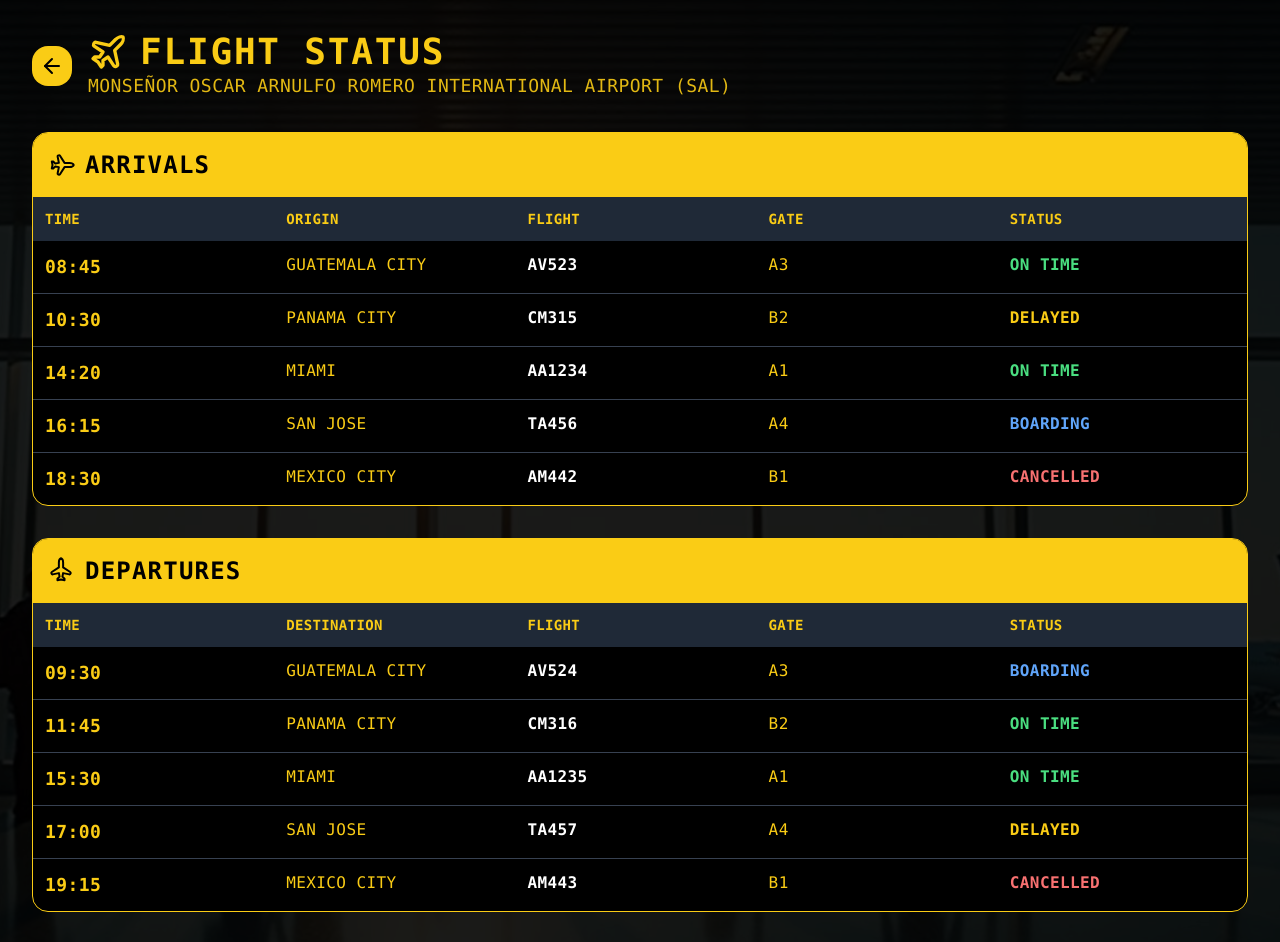
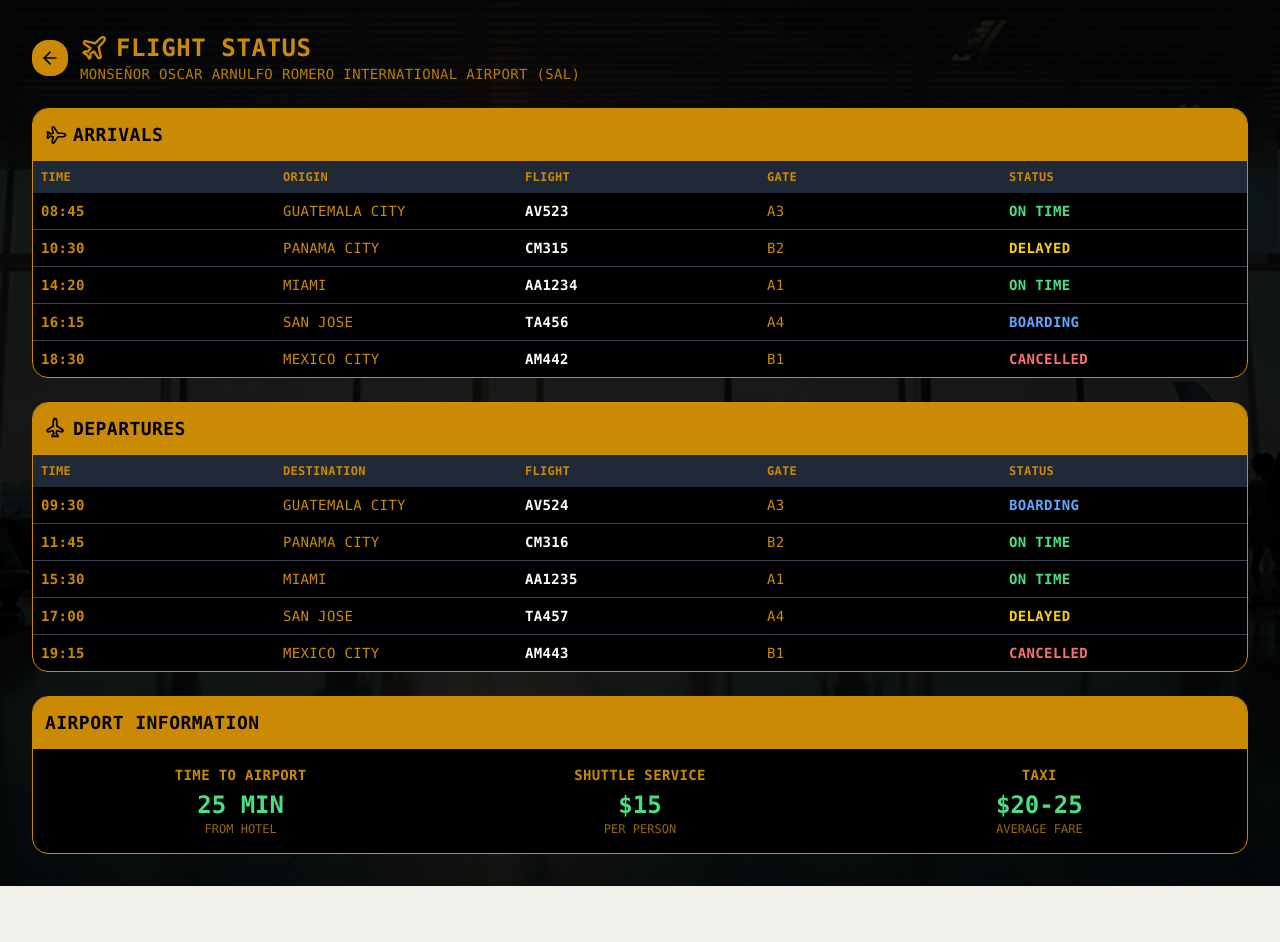
Before and after one commit to carlospena11/tv-app-builder, a React (Vite) app: page /flight-status in a window 1280 px wide. Shown: the top 942 px of the page. After the commit the page ends 886 px from the top, so only its background shows below. Built offline with nearby package versions, Linux system fonts and the light colour scheme.

Commit message:
Adjust flight status yellow
Reduce the intensity and size of the yellow color on the flight status page.

```diff
--- a/src/pages/FlightStatus.tsx
+++ b/src/pages/FlightStatus.tsx
@@ -116,34 +116,34 @@ const FlightStatus = () => {
 
       <div className="relative z-10 p-8 font-mono">
         {/* Header */}
-        <div className="flex items-center gap-4 mb-8">
+        <div className="flex items-center gap-3 mb-6">
           <button
             onClick={() => navigate("/")}
-            className="p-2 bg-yellow-400 text-black rounded-lg hover:bg-yellow-300 transition-colors"
+            className="p-2 bg-yellow-600 text-black rounded-lg hover:bg-yellow-500 transition-colors"
           >
-            <ArrowLeft className="w-6 h-6" />
+            <ArrowLeft className="w-5 h-5" />
           </button>
-          <div className="text-yellow-400">
-            <h1 className="text-4xl font-bold flex items-center gap-3 uppercase tracking-wider">
-              <Plane className="w-10 h-10" />
+          <div className="text-yellow-600">
+            <h1 className="text-2xl font-bold flex items-center gap-2 uppercase tracking-wide">
+              <Plane className="w-7 h-7" />
               FLIGHT STATUS
             </h1>
-            <p className="text-lg opacity-90 tracking-wide">MONSEÑOR OSCAR ARNULFO ROMERO INTERNATIONAL AIRPORT (SAL)</p>
+            <p className="text-sm opacity-90 tracking-wide">MONSEÑOR OSCAR ARNULFO ROMERO INTERNATIONAL AIRPORT (SAL)</p>
           </div>
         </div>
 
-        <div className="space-y-8">
+        <div className="space-y-6">
           {/* Arrivals */}
-          <div className="bg-black border border-yellow-400 rounded-lg overflow-hidden">
-            <div className="bg-yellow-400 text-black p-4">
-              <div className="flex items-center gap-3">
-                <Plane className="w-6 h-6 rotate-45" />
-                <h2 className="text-2xl font-bold uppercase tracking-wider">ARRIVALS</h2>
+          <div className="bg-black border border-yellow-600 rounded-lg overflow-hidden">
+            <div className="bg-yellow-600 text-black p-3">
+              <div className="flex items-center gap-2">
+                <Plane className="w-5 h-5 rotate-45" />
+                <h2 className="text-lg font-bold uppercase tracking-wide">ARRIVALS</h2>
               </div>
             </div>
 
             {/* Header */}
-            <div className="bg-gray-800 p-3 grid grid-cols-5 gap-4 text-yellow-400 font-bold uppercase tracking-wide text-sm">
+            <div className="bg-gray-800 p-2 grid grid-cols-5 gap-3 text-yellow-600 font-bold uppercase tracking-wide text-xs">
               <div>TIME</div>
               <div>ORIGIN</div>
               <div>FLIGHT</div>
@@ -154,8 +154,8 @@ const FlightStatus = () => {
             {/* Flights */}
             <div className="divide-y divide-gray-700">
               {arrivals.map((flight, index) => (
-                <div key={index} className="p-3 grid grid-cols-5 gap-4 text-yellow-400 uppercase tracking-wide hover:bg-gray-900 transition-colors">
-                  <div className="font-bold text-lg">{flight.time}</div>
+                <div key={index} className="p-2 grid grid-cols-5 gap-3 text-yellow-600 uppercase tracking-wide hover:bg-gray-900 transition-colors text-sm">
+                  <div className="font-bold">{flight.time}</div>
                   <div>{flight.origin}</div>
                   <div className="text-white font-bold">{flight.flight}</div>
                   <div>{flight.gate}</div>
@@ -168,16 +168,16 @@ const FlightStatus = () => {
           </div>
 
           {/* Departures */}
-          <div className="bg-black border border-yellow-400 rounded-lg overflow-hidden">
-            <div className="bg-yellow-400 text-black p-4">
-              <div className="flex items-center gap-3">
-                <Plane className="w-6 h-6 -rotate-45" />
-                <h2 className="text-2xl font-bold uppercase tracking-wider">DEPARTURES</h2>
+          <div className="bg-black border border-yellow-600 rounded-lg overflow-hidden">
+            <div className="bg-yellow-600 text-black p-3">
+              <div className="flex items-center gap-2">
+                <Plane className="w-5 h-5 -rotate-45" />
+                <h2 className="text-lg font-bold uppercase tracking-wide">DEPARTURES</h2>
               </div>
             </div>
 
             {/* Header */}
-            <div className="bg-gray-800 p-3 grid grid-cols-5 gap-4 text-yellow-400 font-bold uppercase tracking-wide text-sm">
+            <div className="bg-gray-800 p-2 grid grid-cols-5 gap-3 text-yellow-600 font-bold uppercase tracking-wide text-xs">
               <div>TIME</div>
               <div>DESTINATION</div>
               <div>FLIGHT</div>
@@ -188,8 +188,8 @@ const FlightStatus = () => {
             {/* Flights */}
             <div className="divide-y divide-gray-700">
               {departures.map((flight, index) => (
-                <div key={index} className="p-3 grid grid-cols-5 gap-4 text-yellow-400 uppercase tracking-wide hover:bg-gray-900 transition-colors">
-                  <div className="font-bold text-lg">{flight.time}</div>
+                <div key={index} className="p-2 grid grid-cols-5 gap-3 text-yellow-600 uppercase tracking-wide hover:bg-gray-900 transition-colors text-sm">
+                  <div className="font-bold">{flight.time}</div>
                   <div>{flight.destination}</div>
                   <div className="text-white font-bold">{flight.flight}</div>
                   <div>{flight.gate}</div>
@@ -203,25 +203,25 @@ const FlightStatus = () => {
         </div>
 
         {/* Airport Info */}
-        <div className="mt-8 bg-black border border-yellow-400 rounded-lg overflow-hidden">
-          <div className="bg-yellow-400 text-black p-4">
-            <h3 className="text-xl font-bold uppercase tracking-wider">AIRPORT INFORMATION</h3>
+        <div className="mt-6 bg-black border border-yellow-600 rounded-lg overflow-hidden">
+          <div className="bg-yellow-600 text-black p-3">
+            <h3 className="text-lg font-bold uppercase tracking-wide">AIRPORT INFORMATION</h3>
           </div>
-          <div className="p-6 grid grid-cols-3 gap-6 text-center">
-            <div className="text-yellow-400">
-              <h4 className="font-bold text-lg uppercase tracking-wide mb-2">TIME TO AIRPORT</h4>
-              <p className="text-4xl font-bold text-green-400">25 MIN</p>
-              <p className="text-sm opacity-75 uppercase">FROM HOTEL</p>
+          <div className="p-4 grid grid-cols-3 gap-4 text-center">
+            <div className="text-yellow-600">
+              <h4 className="font-bold text-sm uppercase tracking-wide mb-1">TIME TO AIRPORT</h4>
+              <p className="text-2xl font-bold text-green-400">25 MIN</p>
+              <p className="text-xs opacity-75 uppercase">FROM HOTEL</p>
             </div>
-            <div className="text-yellow-400">
-              <h4 className="font-bold text-lg uppercase tracking-wide mb-2">SHUTTLE SERVICE</h4>
-              <p className="text-4xl font-bold text-green-400">$15</p>
-              <p className="text-sm opacity-75 uppercase">PER PERSON</p>
+            <div className="text-yellow-600">
+              <h4 className="font-bold text-sm uppercase tracking-wide mb-1">SHUTTLE SERVICE</h4>
+              <p className="text-2xl font-bold text-green-400">$15</p>
+              <p className="text-xs opacity-75 uppercase">PER PERSON</p>
             </div>
-            <div className="text-yellow-400">
-              <h4 className="font-bold text-lg uppercase tracking-wide mb-2">TAXI</h4>
-              <p className="text-4xl font-bold text-green-400">$20-25</p>
-              <p className="text-sm opacity-75 uppercase">AVERAGE FARE</p>
+            <div className="text-yellow-600">
+              <h4 className="font-bold text-sm uppercase tracking-wide mb-1">TAXI</h4>
+              <p className="text-2xl font-bold text-green-400">$20-25</p>
+              <p className="text-xs opacity-75 uppercase">AVERAGE FARE</p>
             </div>
           </div>
         </div>
```
